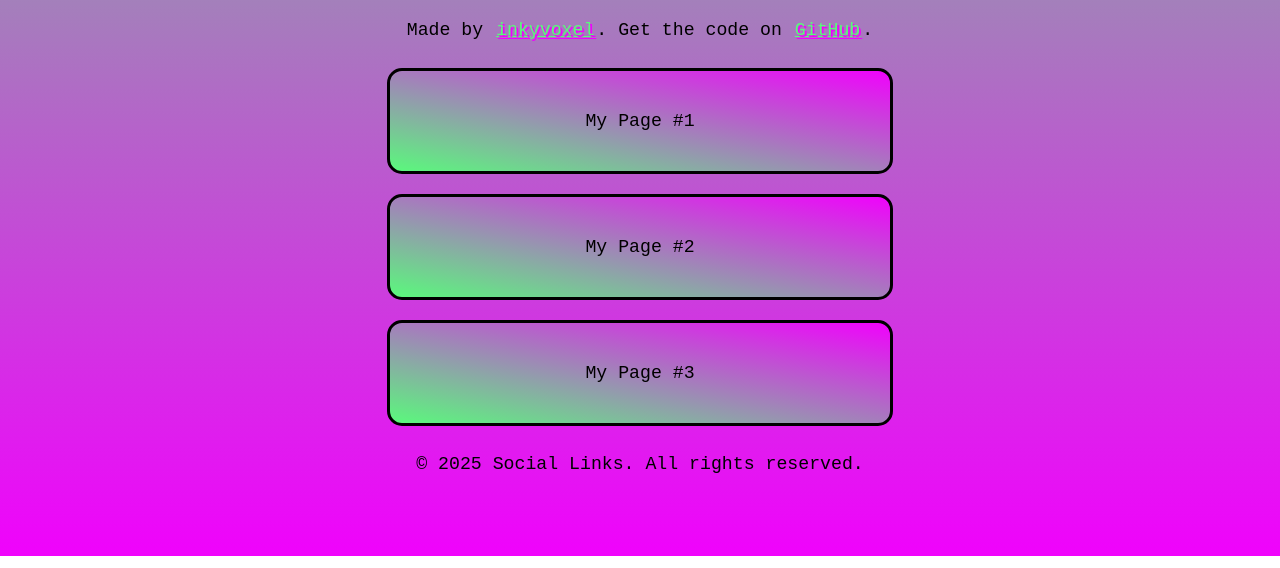
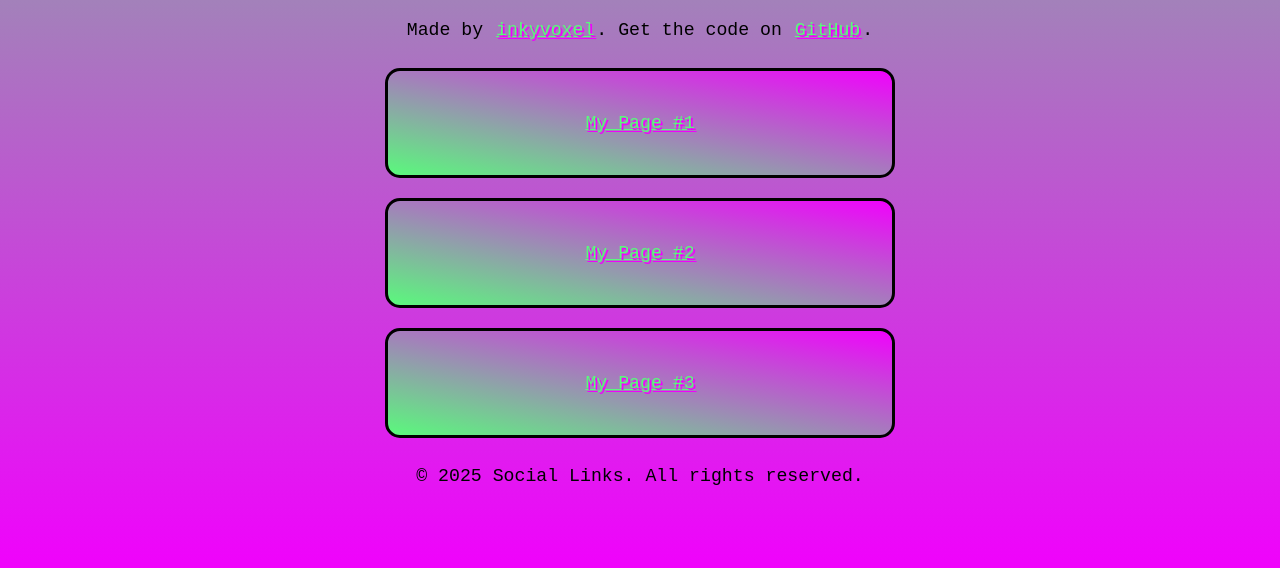
Before and after one commit to inkyvoxel/social-links, a plain HTML site: page index.html in a window 1280 px wide. Shown: the part 535-1103 px from the top of the page. Drawn offline with Linux system fonts and the light colour scheme.

Commit message:
Use anchor tags to improve accessibility

```diff
--- a/index.html
+++ b/index.html
@@ -99,19 +99,19 @@
     <main>
         <section>
             <div class="flex-container">
-                <div class="flex-item" onclick="location.href='https://www.example.com/';">
+                <a class="flex-item" href="https://www.example.com/">
                     My Page #1
-                </div>
+                </a>
             </div>
             <div class="flex-container">
-                <div class="flex-item" onclick="location.href='https://www.example.com/';">
+                <a class="flex-item" href="https://www.example.com/">
                     My Page #2
-                </div>
+                </a>
             </div>
             <div class="flex-container">
-                <div class="flex-item" onclick="location.href='https://www.example.com/';">
+                <a class="flex-item" href="https://www.example.com/">
                     My Page #3
-                </div>
+                </a>
             </div>
         </section>
     </main>
```
